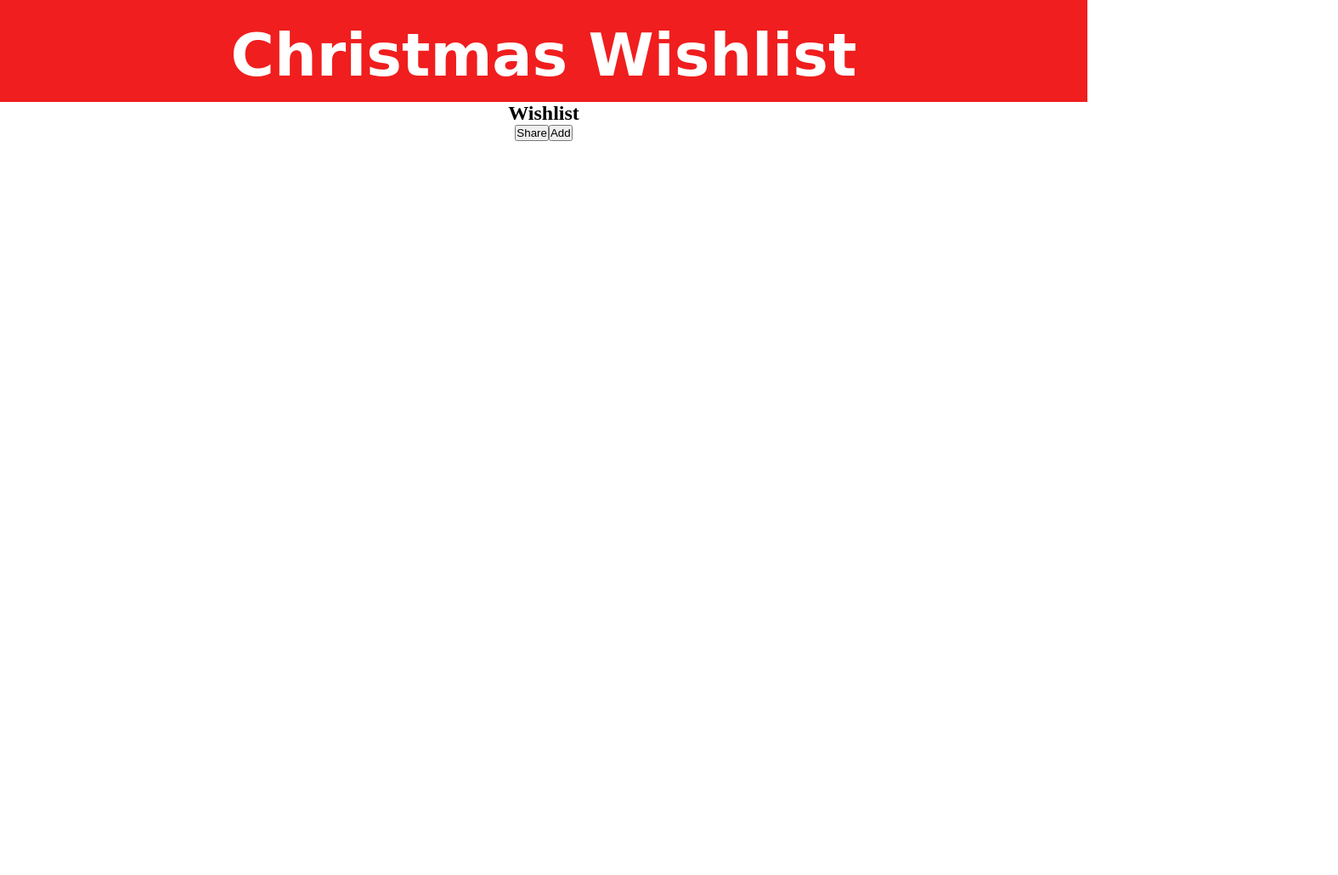
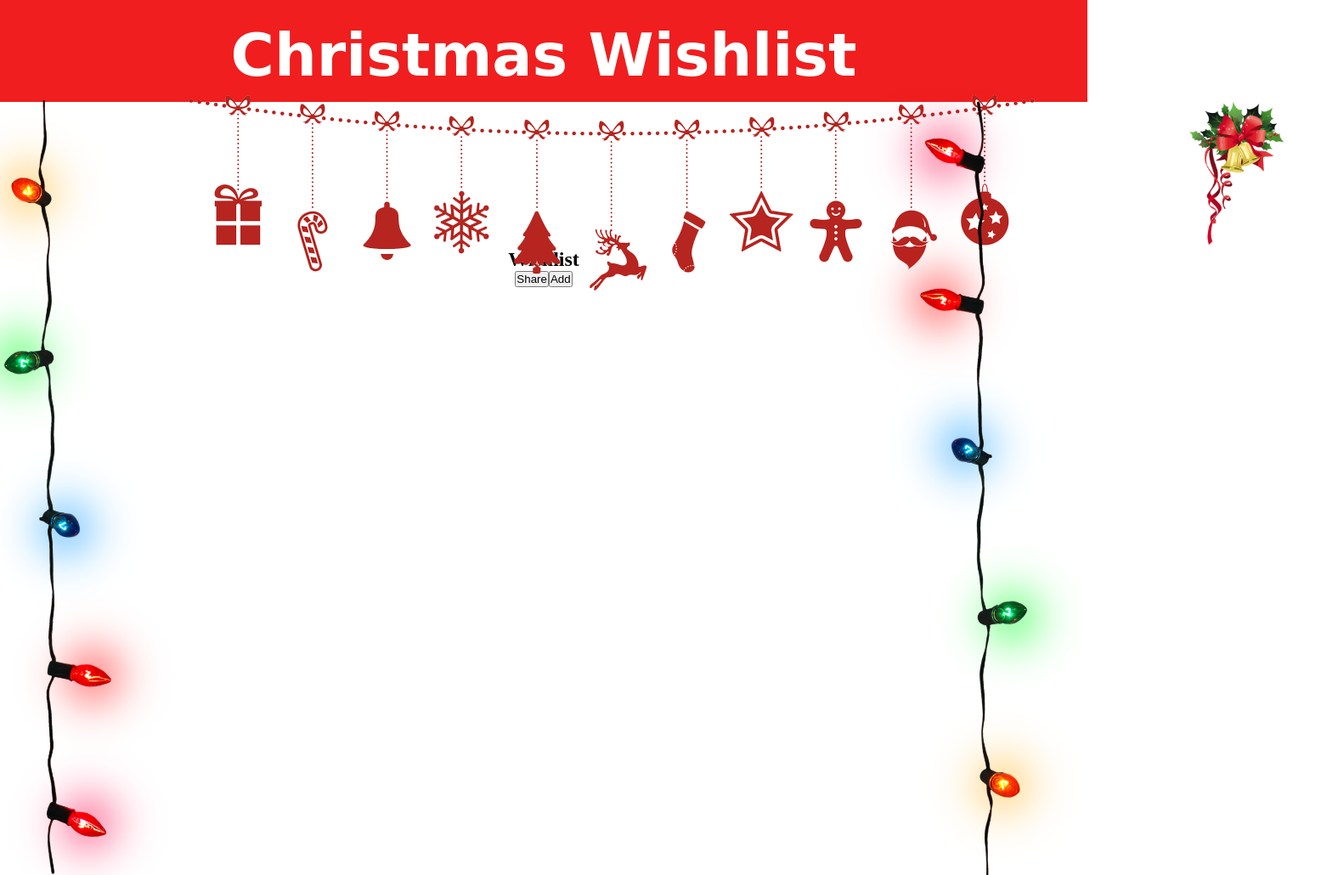
Before and after one commit to Erlend01-Kodehode/GroupWork, a plain HTML site: page index.htm in a window 1280 px wide. Shown: the whole page at 85% size, 1575 px wide, since content can reach past the window. Before the commit the page ends 800 px from the top, so only its background shows below. Drawn offline with Linux system fonts and the light colour scheme; a web font is replaced by a local one.

Commit message:
styling
added one more image that was missing, changed name of right.png to side.png and did some styling to position stuff

```diff
--- a/index.htm
+++ b/index.htm
@@ -10,10 +10,23 @@
   <body>
     <div id="BodyDiv" class="Column">
       <div id="HeaderDiv" class="Row JustifyCenter">
-        <header>
-          <h2>Christmas Wishlist</h2>
-        </header>
+        <h2>Christmas Wishlist</h2>
       </div>
+      <div id="Images" class="Images">
+        <div class="ImageTop">
+          <img src="images/top.png" alt="image top" />
+        </div>
+        <div class="ImageRight2">
+          <img src="images/ribbon.png" alt="" />
+        </div>
+        <div class="ImageLeft">
+          <img src="Images/side.png" alt="left side" />
+        </div>
+        <div class="ImageRight">
+          <img src="Images/side.png" alt="right side" />
+        </div>
+      </div>
+
       <div id="ContentDiv" class="Column">
         <div id="WishlistDiv" class="Column">
           <div id="WishlistTitle" class="Row JustifyCenter">
--- a/style.css
+++ b/style.css
@@ -28,6 +28,42 @@
   justify-content: center;
 }
 
+/* Images position */
+
+.ImageTop img {
+  position: absolute;
+  width: 997px;
+  height: 232px;
+  top: 110px;
+  left: 221px;
+}
+
+.ImageLeft img {
+  position: absolute;
+  width: 278px;
+  height: 977px;
+  top: 66px;
+  left: -66px;
+}
+
+.ImageRight img {
+  position: absolute;
+  width: 278px;
+  margin-left: 100px;
+  height: 977px;
+  top: 105px;
+  right: 0;
+  transform: rotate(-180deg);
+}
+
+.ImageRight2 img {
+  width: 175px;
+  height: 168px;
+  top: 105px;
+  left: 1340px;
+  margin-left: 1400px;
+}
+
 /* Identifiers (IDs) */
 #HeaderDiv {
   height: 120px;
```
Also changed, not shown: Images/ribbon.png (added), Images/right.png (deleted), Images/side.png (renamed from Images/left.png).
